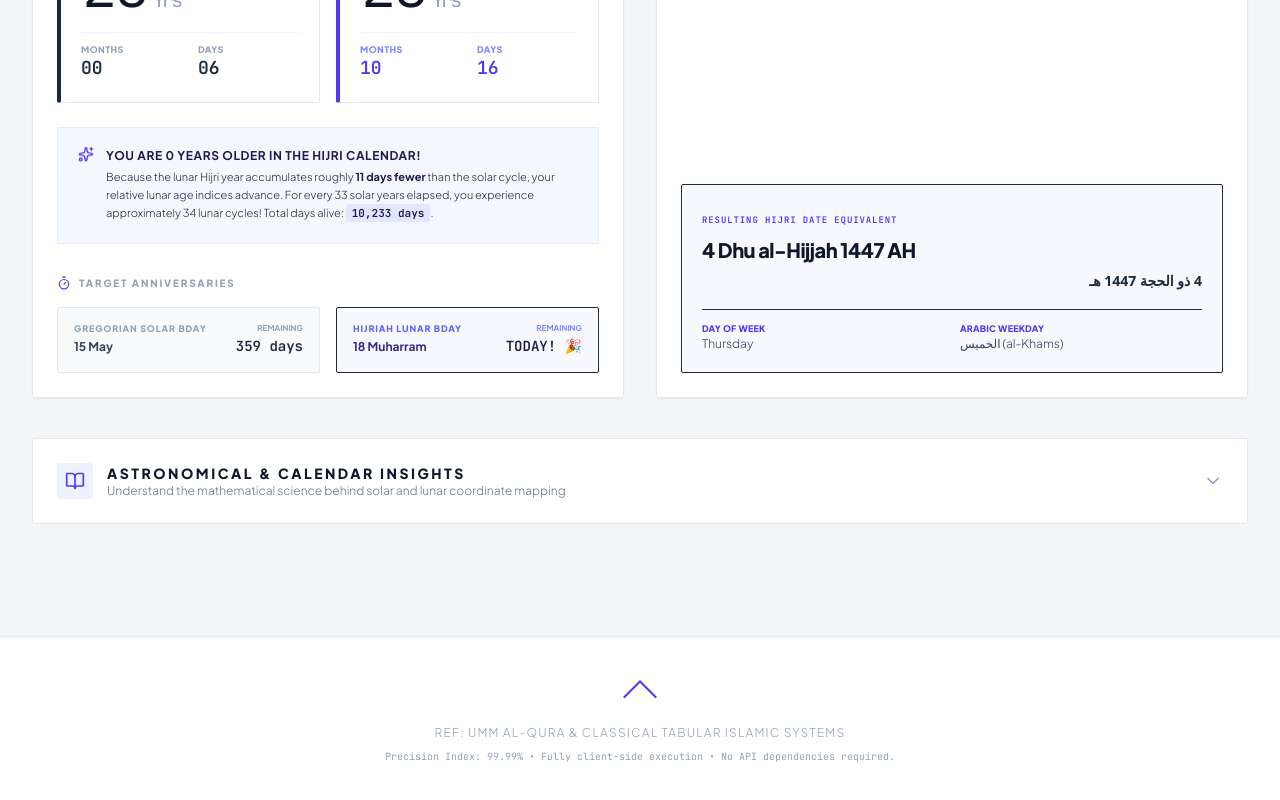
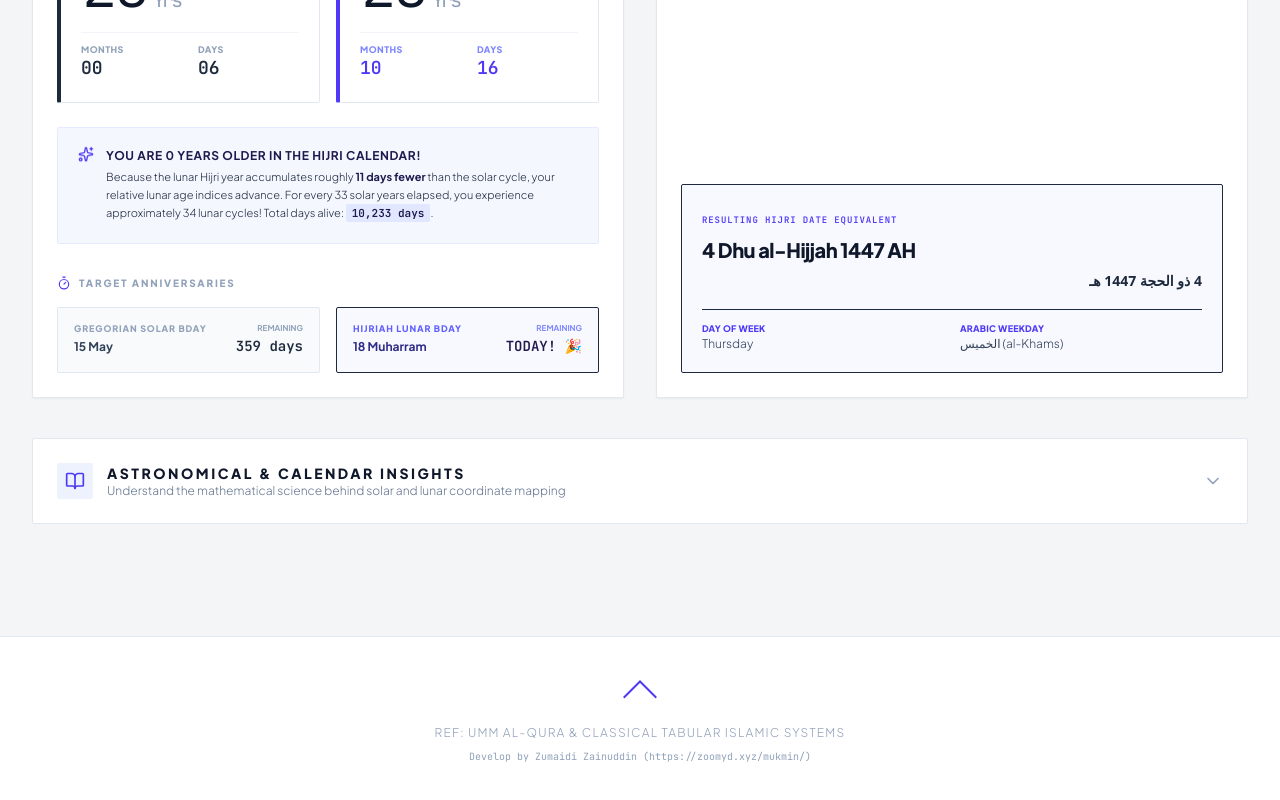
Before and after one commit to zumaidizainuddin/Islamic-Age-Calculator, a React (Vite) app: page / in a window 1280 px wide. Shown: the part 1290-2090 px from the top of the page. Built offline with nearby package versions, Linux system fonts and the light colour scheme; a web font is replaced by a local one.

Commit message:
Update App.tsx
add footer zoomyd.xyz

```diff
--- a/src/App.tsx
+++ b/src/App.tsx
@@ -203,7 +203,7 @@ export default function App() {
           Ref: Umm al-Qura & Classical Tabular Islamic Systems
         </p>
         <p className="text-[10px] text-slate-400 mt-2 font-mono">
-          Precision Index: 99.99% &bull; Fully client-side execution &bull; No API dependencies required.
+          Develop by Zumaidi Zainuddin (https://zoomyd.xyz/mukmin/)
         </p>
       </footer>
     </div>
```
